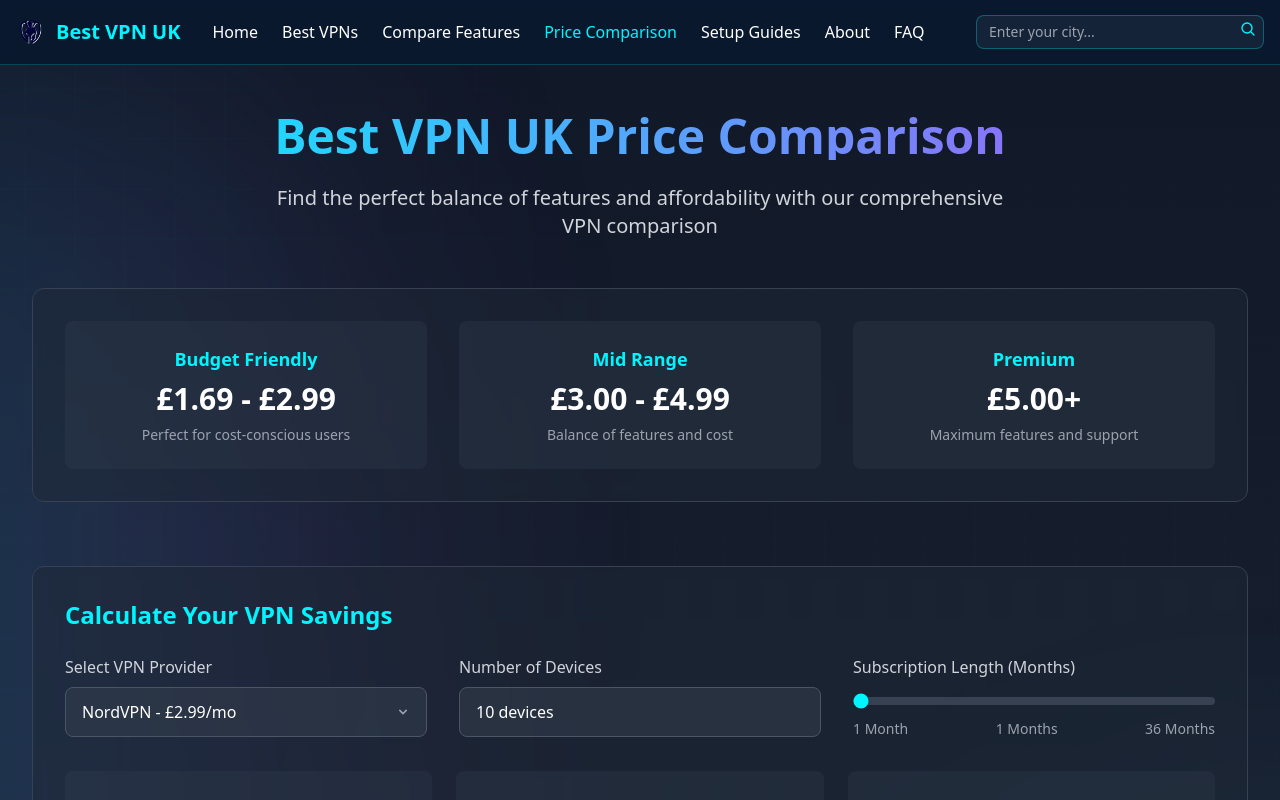
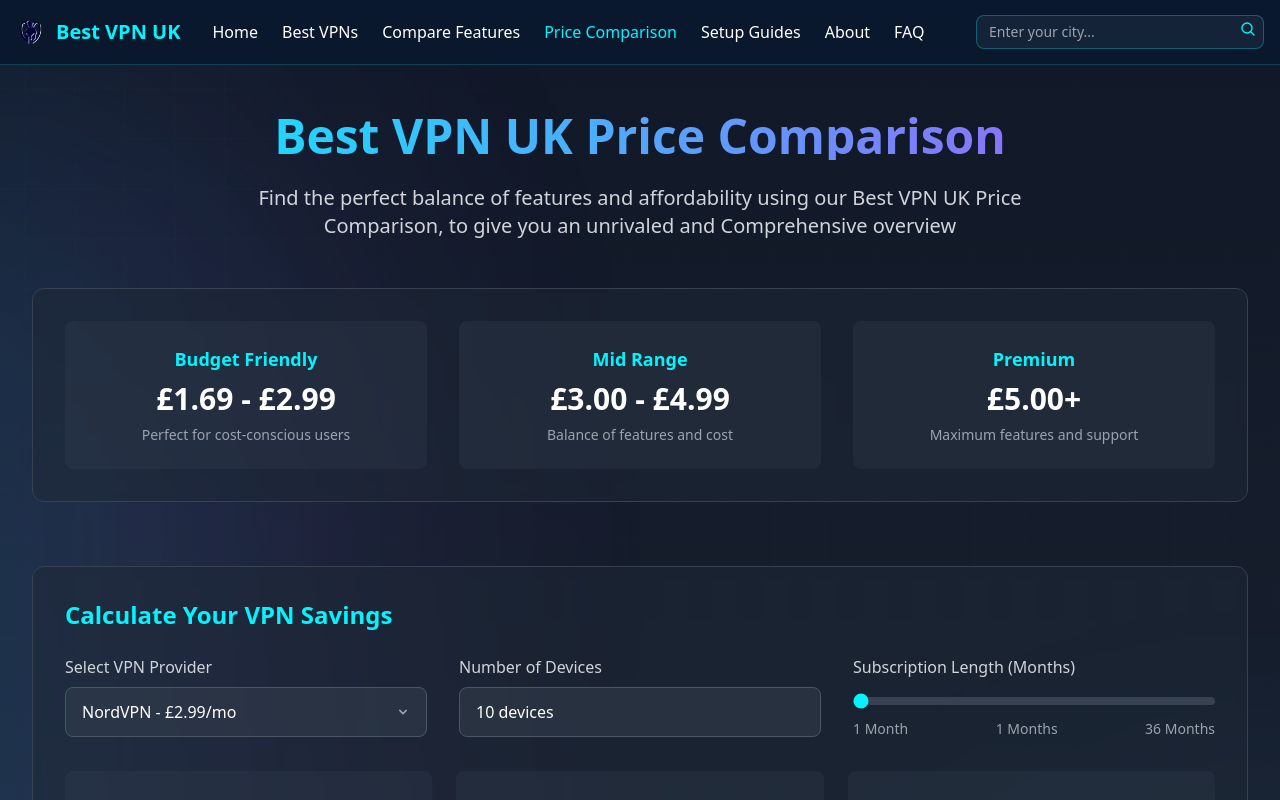
Before and after one commit to GergulasBalint/bestvpn, a React (Vite) app: page /compare-costs in a window 1280 px wide. Shown: the top 800 px of the page. Built offline with nearby package versions, Linux system fonts and the light colour scheme.

Commit message:
cost comparison paragraph

```diff
--- a/src/pages/CostComparison.tsx
+++ b/src/pages/CostComparison.tsx
@@ -26,7 +26,7 @@ const CostComparison: React.FC = () => {
                 Best VPN UK Price Comparison
               </h1>
               <p className="text-xl text-gray-300 max-w-3xl mx-auto">
-                Find the perfect balance of features and affordability with our comprehensive VPN comparison
+                Find the perfect balance of features and affordability using our Best VPN UK Price Comparison, to give you an unrivaled and Comprehensive overview
               </p>
             </div>
 
```
